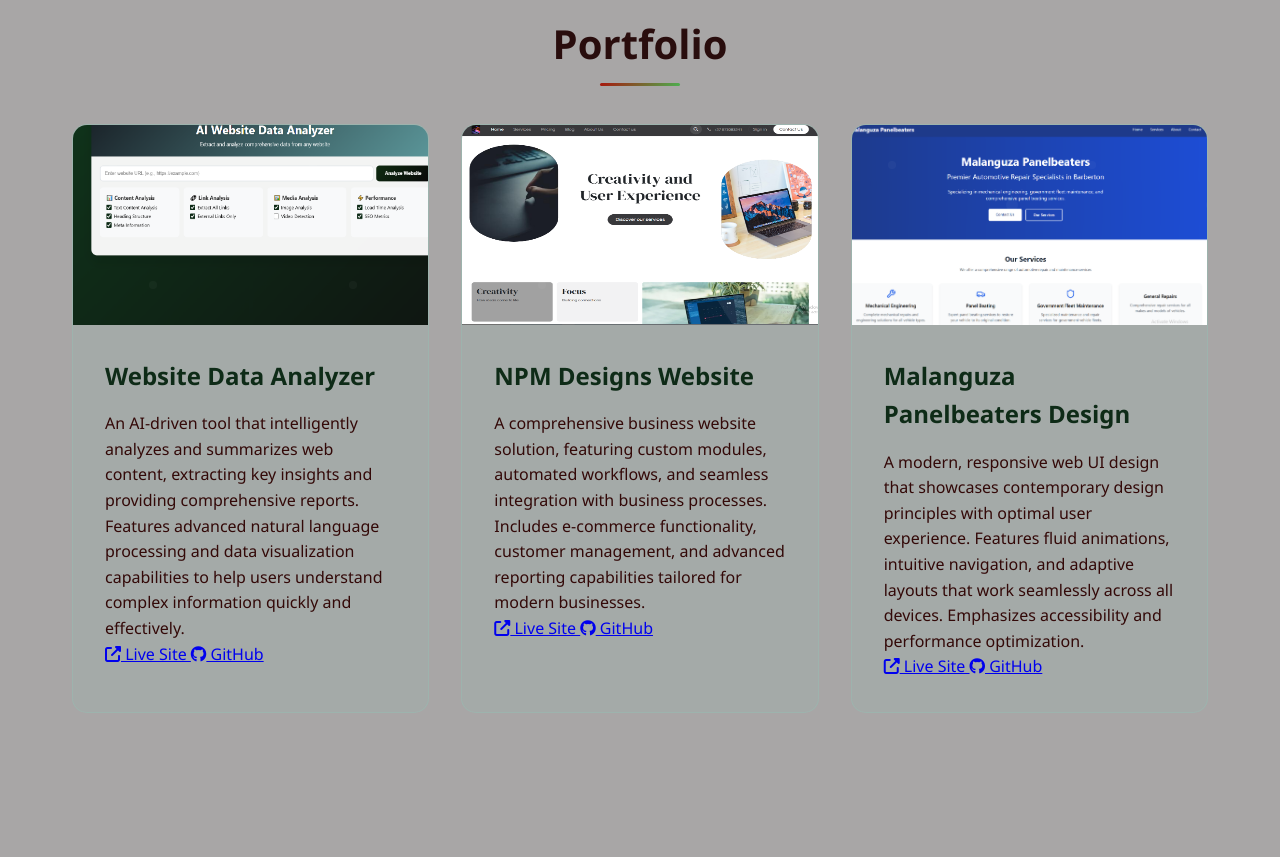
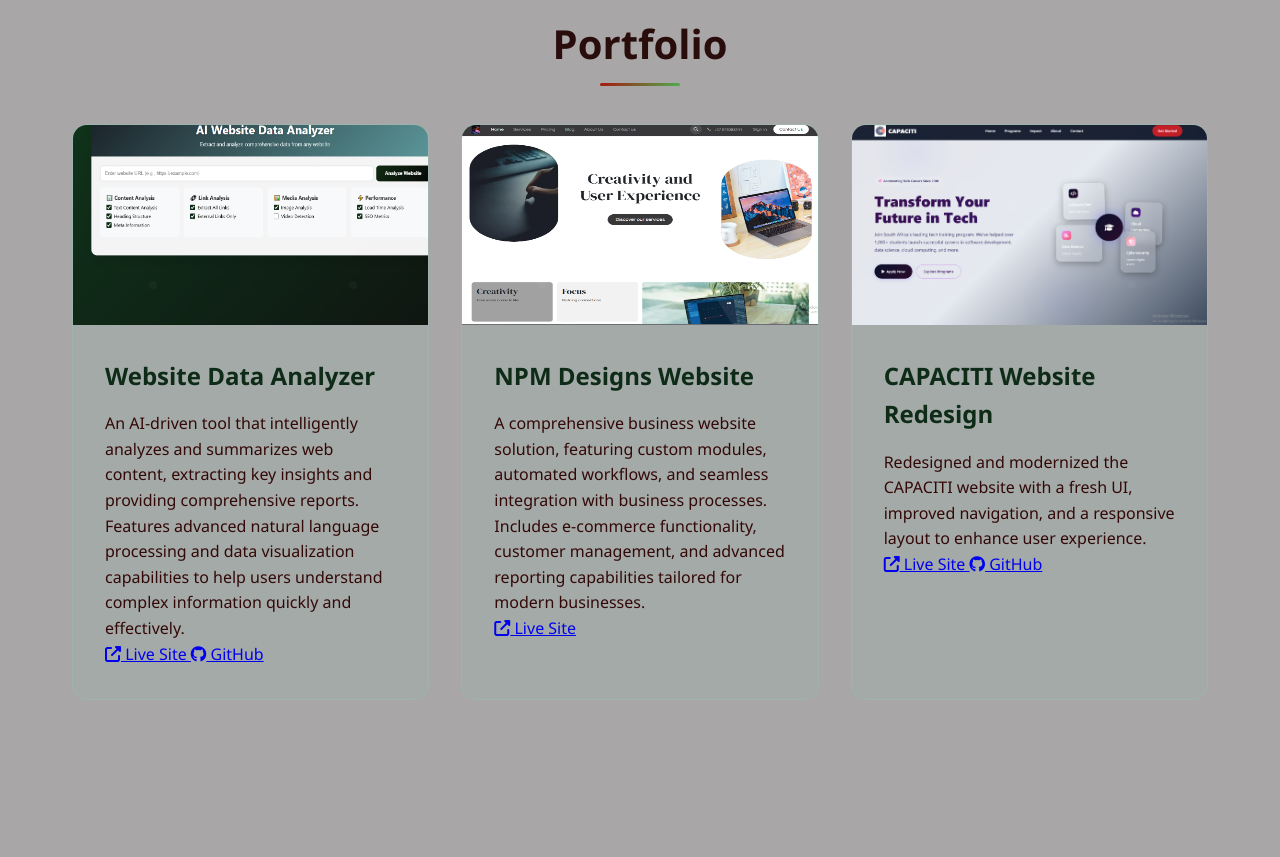
Before and after one commit to Mpume-lelo01/new-portfolio, a plain HTML site: page index.html in a window 1280 px wide. Shown: the part 2760-3617 px from the top of the page. Drawn offline with Linux system fonts and the light colour scheme.

Commit message:
Updated homepage design

```diff
--- a/index.html
+++ b/index.html
@@ -731,27 +731,25 @@
                         <a href="https://nompumelelo-mkhabela.odoo.com/" target="_blank" class="project-link">
                             <i class="fas fa-external-link-alt"></i> Live Site
                         </a>
-                        <a href="#" target="_blank" class="project-link github">
-                            <i class="fab fa-github"></i> GitHub
-                        </a>
+
                     </div>
                 </div>
             </div>
             <div class="portfolio-item fade-in">
                 <div class="portfolio-image">
 
-                    <img src="malanguza.jpeg" alt="panelbeatres " width="422" height="200">
+                    <img src="cap.PNG" alt="panelbeatres " width="422" height="200">
 
 
                 </div>
                 <div class="portfolio-content">
-                    <h3>Malanguza Panelbeaters Design</h3>
-                    <p>A modern, responsive web UI design that showcases contemporary design principles with optimal user experience. Features fluid animations, intuitive navigation, and adaptive layouts that work seamlessly across all devices. Emphasizes accessibility and performance optimization.</p>
+                    <h3>CAPACITI Website Redesign</h3>
+                    <p>Redesigned and modernized the CAPACITI website with a fresh UI, improved navigation, and a responsive layout to enhance user experience.</p>
                     <div class="project-links">
-                        <a href="https://project-new-design-239.magicpatterns.app/#home" target="_blank" class="project-link">
+                        <a href="https://mpume-lelo01.github.io/capaciti-website/" target="_blank" class="project-link">
                             <i class="fas fa-external-link-alt"></i> Live Site
                         </a>
-                        <a href="#" target="_blank" class="project-link github">
+                        <a href="https://github.com/Mpume-lelo01/capaciti-website" target="_blank" class="project-link github">
                             <i class="fab fa-github"></i> GitHub
                         </a>
                     </div>
```
Also changed, not shown: cap.PNG (added).
